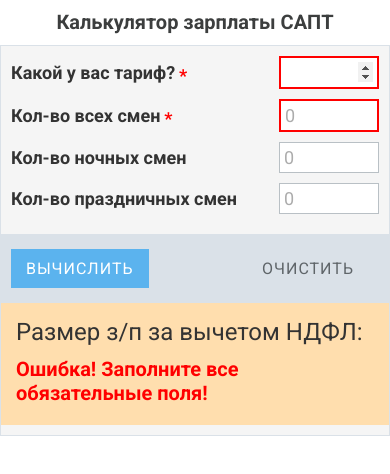
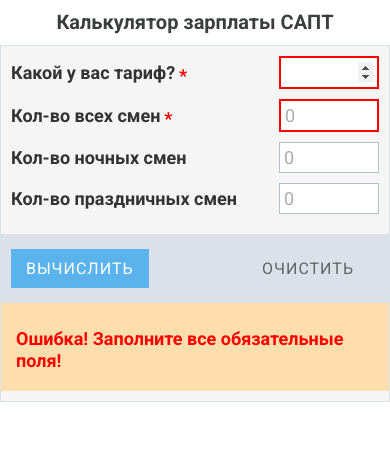
Before and after one commit to maskon/salary-calculator, a plain HTML site: page index.html in a window 390 px wide. Both pictures are taken after a click on the button "ВЫЧИСЛИТЬ". Drawn offline with Linux system fonts and the light colour scheme.

Commit message:
Add files via upload

```diff
--- a/app.js
+++ b/app.js
@@ -1,7 +1,3 @@
-const resultElement = document.querySelector('#result')
-const resultElementClean = document.querySelector('#result-clean')
-const resultElementNal = document.querySelector('#result-nal')
-
 const input1 = document.querySelector('#input1')
 const input2 = document.querySelector('#input2')
 const input3 = document.querySelector('#input3')
@@ -11,6 +7,14 @@ const submitBtn = document.querySelector('#submit')
 const cleanInput = document.querySelector('#clean')
 
 const blockResult = document.querySelector('#block--result')
+const resultElement = document.querySelector('#result')
+const resultElementClean = document.querySelector('#result-clean')
+const resultElementNal = document.querySelector('#result-nal')
+const resultElementSubtitle = document.querySelector('#result-subtitle')
+
+let sum
+let sumClean
+let sumNal
 
 input1.addEventListener('input', function () {
     if (Number(input1.value) < 0) {
@@ -40,31 +44,23 @@ submitBtn.onclick = function() {
 
     blockResult.style.display = 'block'
 
-    const input1Value = +(input1.value)
-    const input2Value = +(input2.value)
-    const input3Value = +(input3.value)
-    const input4Value = +(input4.value)
+    const sum1 = Number(input1.value) * 8
+    const sum2 = Number(input2.value) - Number(input3.value)
+    const sum3 = sum1 * sum2
+    const sum4 = sum1 / 100 * 40
+    const sum5 = sum4 * Number(input3.value)
+    const sum6 = sum1 * Number(input3.value)
+    const sum7 = sum5 + sum6
+    const sum8 = sum2 + Number(input3.value)
+    const sum9 = sum8 * 40
+    const sum10 = sum1 / 2 * Number(input4.value)
 
-    const sum1 = input1Value * 8
-    const sum2 = input2Value - input3Value
-    const sum3 = sum1 * sum2
-
-    const sum4 = sum1 / 100 * 40
-
-    const sum5 = sum4 * input3Value
-    const sum6 = sum1 * input3Value
-    const sum7 = sum5 + sum6
-
-    const sum8 = sum2 + input3Value
-    const sum9 = sum8 * 40
-
-    const sum10 = sum1 / 2 * input4Value
-
-    const sum = sum3 + sum7 + sum9 + sum10
+    sum = sum3 + sum7 + sum9 + sum10
 
     const sumPercent = sum / 100 * 13
-    const sumClean = sum - sumPercent
-    const sumNal = sum - sumClean
+
+    sumClean = sum - sumPercent
+    sumNal = sum - sumClean
 
     if (input1.value === '' || input2.value === '') {
         renderBlock()
@@ -74,64 +70,44 @@ submitBtn.onclick = function() {
             input2.style.border = '2px solid red'
             input2.focus()
         }
+
         if (input1.value === '') {
             input1.style.border = '2px solid red'
             input1.focus()
         }
     }
 
-    else if (input3Value > input2Value && input4Value > input2Value) {
+    else if (Number(input3.value) > Number(input2.value) && Number(input4.value) > Number(input2.value)) {
         renderBlock()
         renderEror()
         input3.style.border = '2px solid red'
         input4.style.border = '2px solid red'
         input3.focus()
         resultElement.textContent = 'Ошибка! Ночных и праздничных смен не может быть больше!'
+        resultElementSubtitle.textContent = ''
     }
 
-    else if (input3Value > input2Value) {
+    else if (Number(input3.value) > Number(input2.value)) {
         renderBlock()
         renderEror()
         input3.style.border = '2px solid red'
         input3.focus()
         resultElement.textContent = 'Ошибка! Ночных смен не может быть больше!'
+        resultElementSubtitle.textContent = ''
     }
 
-    else if (input4Value > input2Value) {
+    else if (Number(input4.value) > Number(input2.value)) {
         renderBlock()
         renderEror()
         input4.style.border = '2px solid red'
         input4.focus()
         resultElement.textContent = 'Ошибка! Праздничных смен не может быть больше!'
+        resultElementSubtitle.textContent = ''
     }
 
     else { renderBlock() }
-
-    function renderEror() {
-        resultElement.style.color = ('red')
-        resultElementClean.style.color = ('red')
-        resultElement.textContent = 'Ошибка! Заполните все обязательные поля!'
-        resultElementClean.textContent = ''
-        resultElementNal.textContent = ''
-    }
-
-    function renderBlock() {
-        resultElement.style.color = ('#1668e3')
-        resultElementClean.style.color = ('#1668e3')
-        resultElementNal.style.color = ('#1668e3')
-
-        input1.style.border = '1px solid #b9c0c5'
-        input2.style.border = '1px solid #b9c0c5'
-        input3.style.border = '1px solid #b9c0c5'
-        input4.style.border = '1px solid #b9c0c5'
-
-        resultElement.textContent = 'До вычета налога: ' + sum.toFixed(2) + ' ₽'
-        resultElementClean.textContent = 'Чистыми: ' + sumClean.toFixed(2) + ' ₽'
-        resultElementNal.textContent = 'Сумма налога: ' + sumNal.toFixed(2) + ' ₽'
-    }
 }
 
-// Очистить инпуты
 cleanInput.onclick = function() {
 
     blockResult.style.display = 'none'
@@ -150,6 +126,32 @@ cleanInput.onclick = function() {
     resultElementNal.textContent = ''
     resultElementNal.style.color = ('#333333')
 
+    renderInput()
+}
+
+function renderBlock() {
+    resultElement.style.color = ('#1668e3')
+    resultElementClean.style.color = ('#1668e3')
+    resultElementNal.style.color = ('#1668e3')
+
+    renderInput()
+
+    resultElementSubtitle.textContent = 'Размер зарплаты:'
+    resultElementClean.textContent = 'Чистыми: ' + sumClean.toFixed(2) + ' ₽'
+    resultElement.textContent = 'До вычета налога: ' + sum.toFixed(2) + ' ₽'
+    resultElementNal.textContent = 'Сумма налога: ' + sumNal.toFixed(2) + ' ₽'
+}
+
+function renderEror() {
+    resultElement.style.color = ('red')
+    resultElementClean.style.color = ('red')
+    resultElement.textContent = 'Ошибка! Заполните все обязательные поля!'
+    resultElementClean.textContent = ''
+    resultElementNal.textContent = ''
+    resultElementSubtitle.textContent = ''
+}
+
+function renderInput() {
     input1.style.border = '1px solid #b9c0c5'
     input2.style.border = '1px solid #b9c0c5'
     input3.style.border = '1px solid #b9c0c5'
--- a/index.html
+++ b/index.html
@@ -30,7 +30,7 @@
             <button class="btn btn--clear" id="clean">Очистить</button>
         </div>
         <div class="text" id="block--result">
-            <h2 class="subtitle">Размер з/п за вычетом НДФЛ:</h2>
+            <h2 class="subtitle" id="result-subtitle"></h2>
             <p class="resultat" id="result-clean"></p>
             <p class="resultat" id="result"></p>
             <p class="resultat" id="result-nal"></p>
--- a/style.css
+++ b/style.css
@@ -3,19 +3,9 @@
 /*Обнуление*/
 
 * {padding: 0;margin: 0;border:0;}
-*,
-*:before,
-*:after {
-    -moz-box-sizing: border-box;
-    -webkit-box-sizing: border-box;
-    box-sizing: border-box;
-}
+
 :focus,
 :active {
-    outline: none;
-}
-a:focus,
-a:active {
     outline: none;
 }
 html,
@@ -23,8 +13,6 @@ body {
     height: 100%;
     width: 100%;
     font-size: 100%;
-    line-height: 1;
-    font-size: 14px;
     -ms-text-size-adjust: 100%;
     -moz-text-size-adjust: 100%;
     -webkit-text-size-adjust: 100%;
@@ -44,18 +32,6 @@ input:focus::-moz-placeholder {
     color: transparent !important;
 }
 input:focus:-ms-input-placeholder {
-    color: transparent !important;
-}
-textarea:focus::-webkit-input-placeholder {
-       color: transparent !important;
-    }
-textarea:focus::-moz-placeholder {
-       color: transparent !important;
-    }
-textarea:focus::-moz-placeholder {
-    color: transparent !important;
-}
-textarea:focus:-ms-input-placeholder {
     color: transparent !important;
 }
 input::-ms-clear {
@@ -208,4 +184,12 @@ input::-moz-placeholder {
         width: 100px;
     }
 
+    .subtitle {
+        font-size: 18px;
+    }
+
+    .resultat {
+        font-size: 18px;
+    }
+
 }
```
